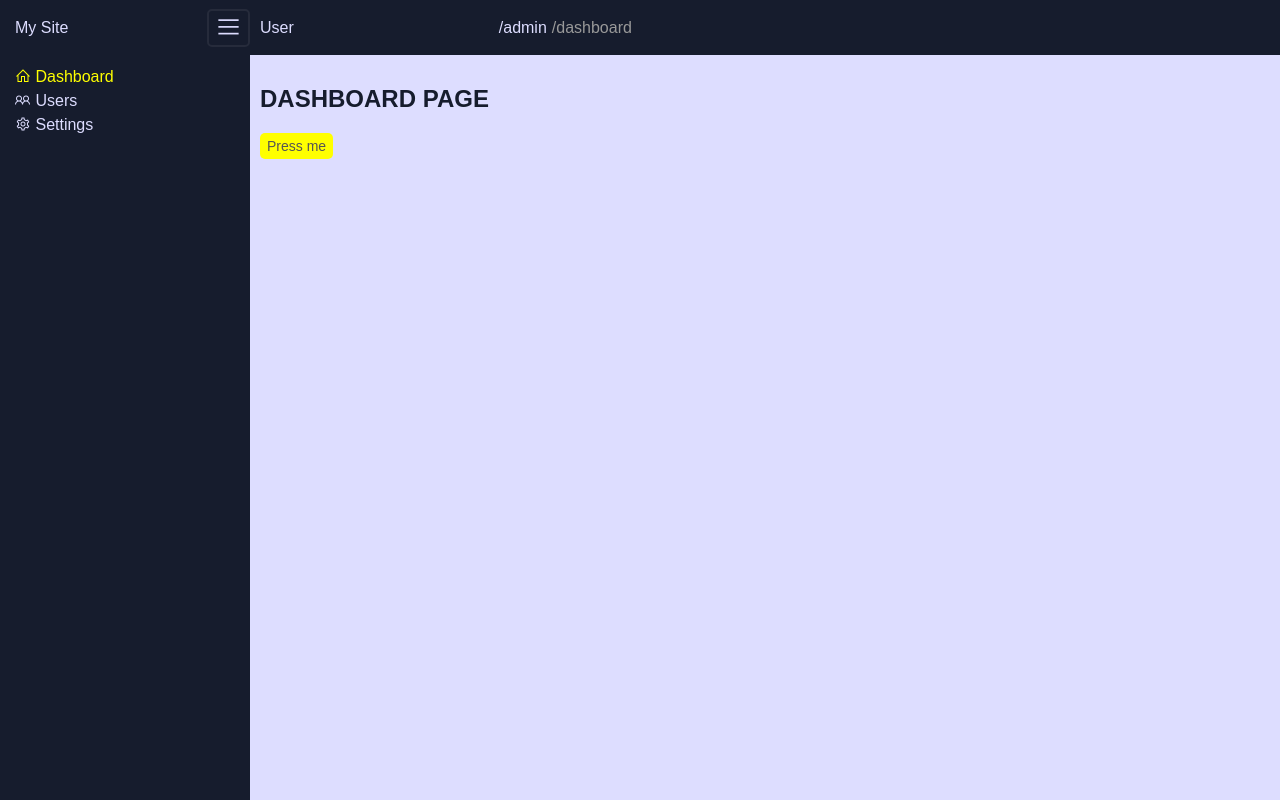
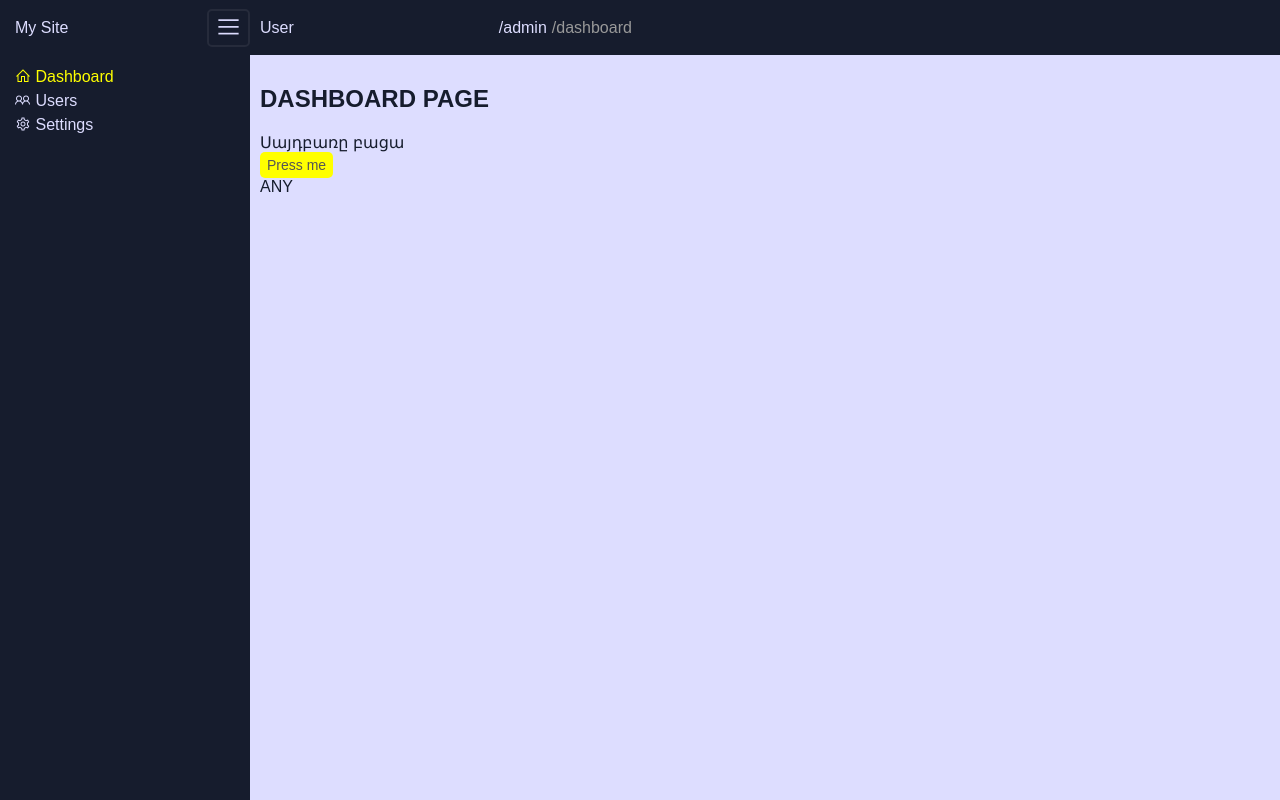
Before and after one commit to VagharshakGasparyan/web-admin-next, a Next.js app: page /admin/dashboard in a window 1280 px wide. Built offline with nearby package versions, Linux system fonts and the light colour scheme.

Commit message:
add useGLS

```diff
--- a/src/app/admin/_layouts/adm_header.js
+++ b/src/app/admin/_layouts/adm_header.js
@@ -6,7 +6,7 @@ import {lsGet, lsSet} from "@/functions/ls";
 import BreadCrumb from "@/app/admin/_layouts/breadcrumb";
 // export const revalidate = 200;
 
-export default function AdmHeader({}) {
+export default function AdmHeader() {
     const pathname = usePathname();
     const toggleSidebar = ()=>{
         let sidebarOpen = lsGet("_set", true, "sidebarOpen");
--- a/src/app/admin/_layouts/admin.js
+++ b/src/app/admin/_layouts/admin.js
@@ -4,25 +4,18 @@ import {useRouter, redirect, usePathname} from 'next/navigation';
 import {createContext, useContext, useEffect, useState} from "react";
 import AdmHeader from "@/app/admin/_layouts/adm_header";
 import AdmSidebar from "@/app/admin/_layouts/adm_sidebar";
-// import {lsGet, lsSet} from "@/functions/ls";
+import {useGLS} from "@/functions/ls";
 // export const revalidate = 200;
 
 
 export default function Admin({children}) {
     const [initialised, setInitialised] = useState(false);
 
-    const [state, setState] = useState(false);
-    const LsContext = createContext(state);
+    const GLSContext = useGLS();
 
     useEffect(()=>{
         setInitialised(true);
     }, []);
-
-    useEffect(()=>{
-        global.updateState = ()=>{
-            setState(!state);
-        }
-    },[state]);
 
     const pathname = usePathname();
 
@@ -33,9 +26,9 @@ export default function Admin({children}) {
             <section className={"admin-section"}>
                 <AdmSidebar />
                 <main className={"admin-main"}>
-                    <LsContext.Provider value={state}>
+                    <GLSContext.Provider value={"state"}>
                         {children}
-                    </LsContext.Provider>
+                    </GLSContext.Provider>
                 </main>
             </section>
         </>:<div style={{fontSize:"50px", color:"#161c2d"}} className={"d-flex align-items-center justify-content-center flex-1"}>Loading...</div>
--- /dev/null
+++ b/src/app/admin/_layouts/any.js
@@ -0,0 +1,16 @@
+'use client'
+
+import {useRouter, redirect, usePathname} from 'next/navigation';
+import {createContext, useContext, useEffect, useState} from "react";
+import AdmHeader from "@/app/admin/_layouts/adm_header";
+import AdmSidebar from "@/app/admin/_layouts/adm_sidebar";
+import {useGLS} from "@/functions/ls";
+// export const revalidate = 200;
+
+
+export default function Any() {
+    console.log("ANY");
+    return (
+        <div>ANY</div>
+    );
+}
--- a/src/app/admin/dashboard/page.js
+++ b/src/app/admin/dashboard/page.js
@@ -2,8 +2,8 @@
 
 import {useEffect, useState} from "react";
 import {useRouter, redirect, usePathname} from 'next/navigation';
-import {lsGet, varGet, varSet} from "@/functions/ls";
-// export const revalidate = 200;
+import {lsGet, varGet, varSet, useGLS} from "@/functions/ls";
+import Any from "@/app/admin/_layouts/any";
 
 export default function Dashboard() {
     const pathname = usePathname();
@@ -11,12 +11,14 @@ export default function Dashboard() {
     return (
         <div>
             <h1>DASHBOARD PAGE</h1>
+            <div>{lsGet("_set", true, "sidebarOpen") ? "Սայդբառը բացա" : "Սայդբառը փագա"}</div>
             <button style={{backgroundColor: varGet("btnColor", "yellow")}} className={'btn'}
                     onClick={()=>{
                         let c = varGet("btnColor", "yellow");
                         varSet("btnColor", c === "yellow" ? "red" : "yellow");
                     }}
             >Press me</button>
+            <Any/>
         </div>
     );
 }
--- a/src/app/admin/page.js
+++ b/src/app/admin/page.js
@@ -12,7 +12,7 @@ export default function L1() {
             <button style={{backgroundColor: varGet("btnColor", "yellow")}} className={'btn'}
                     onClick={()=>{
                         let c = varGet("btnColor", "yellow");
-                        let a= varSet("btnColor", c === "yellow" ? "red" : "yellow");
+                        varSet("btnColor", c === "yellow" ? "red" : "yellow");
                     }}
             >Press me</button>
         </div>
--- a/src/functions/ls.js
+++ b/src/functions/ls.js
@@ -1,10 +1,12 @@
 'use client'
+
+const {useState, createContext} = require("react");
 
 function isJson(data) {
     try {
         JSON.parse(data);
         return true;
-    }catch (e) {
+    } catch (e) {
         return false;
     }
 }
@@ -15,33 +17,33 @@ function isTypeJson(data) {
 
 function saveToGlobal(keys, value, obj) {
     let key = keys[0];
-    if(keys.length < 2){
+    if (keys.length < 2) {
         obj[key] = value;
         return;
     }
-    if(!isTypeJson(obj) || !(key in obj)){
+    if (!isTypeJson(obj) || !(key in obj)) {
         obj[key] = {};
     }
     saveToGlobal(keys.slice(1), value, obj[key]);
 }
 
 function lsGet(localStorageKey, defaultValue, jsonKey = null) {
-    if(("ls" in global) && isTypeJson(global.ls) && (localStorageKey in global.ls)){
-        if(jsonKey){
-            if(isTypeJson(global.ls[localStorageKey]) && (jsonKey in global.ls[localStorageKey])){
+    if (("ls" in global) && isTypeJson(global.ls) && (localStorageKey in global.ls)) {
+        if (jsonKey) {
+            if (isTypeJson(global.ls[localStorageKey]) && (jsonKey in global.ls[localStorageKey])) {
                 return global.ls[localStorageKey][jsonKey];
             }
-        }else{
+        } else {
             return global.ls[localStorageKey];
         }
     }
     let val = localStorage.getItem(localStorageKey);
-    if(jsonKey){
+    if (jsonKey) {
         try {
             let val1 = JSON.parse(val)[jsonKey];
             saveToGlobal(["ls", localStorageKey, jsonKey], val1, global);
             return val1;
-        }catch (e) {
+        } catch (e) {
             return defaultValue;
         }
     }
@@ -49,36 +51,36 @@ function lsGet(localStorageKey, defaultValue, jsonKey = null) {
 }
 
 function lsSet(localStorageKey, value, jsonKey = null) {
-    if(jsonKey){
+    if (jsonKey) {
         try {
             let val = localStorage.getItem(localStorageKey);
             let val1 = isJson(val) ? JSON.parse(val) : {};
             val1[jsonKey] = value;
             localStorage.setItem(localStorageKey, JSON.stringify(val1));
             saveToGlobal(["ls", localStorageKey, jsonKey], value, global);
-            if("updateState" in global){
+            if ("updateState" in global) {
                 global.updateState();
             }
             return true;
-        }catch (e) {
+        } catch (e) {
             return false;
         }
     }
     localStorage.setItem(localStorageKey, value);
     saveToGlobal(["ls", localStorageKey], value, global);
-    if("updateState" in global){
+    if ("updateState" in global) {
         global.updateState();
     }
     return true;
 }
 
 function varGet(StateKey, defaultValue, jsonKey = null) {
-    if(("gs" in global) && isTypeJson(global.gs) && (StateKey in global.gs)){
-        if(jsonKey){
-            if(isTypeJson(global.gs[StateKey]) && (jsonKey in global.gs[StateKey])){
+    if (("gs" in global) && isTypeJson(global.gs) && (StateKey in global.gs)) {
+        if (jsonKey) {
+            if (isTypeJson(global.gs[StateKey]) && (jsonKey in global.gs[StateKey])) {
                 return global.gs[StateKey][jsonKey];
             }
-        }else{
+        } else {
             return global.gs[StateKey];
         }
     }
@@ -86,24 +88,31 @@ function varGet(StateKey, defaultValue, jsonKey = null) {
 }
 
 function varSet(StateKey, value, jsonKey = null) {
-    // console.log(global.gs);
-    if(jsonKey){
+    if (jsonKey) {
         try {
             saveToGlobal(["gs", StateKey, jsonKey], value, global);
-            if("updateState" in global){
+            if ("updateState" in global) {
                 global.updateState();
             }
             return true;
-        }catch (e) {
+        } catch (e) {
             return false;
         }
     }
     saveToGlobal(["gs", StateKey], value, global);
-    if("updateState" in global){
+    if ("updateState" in global) {
         global.updateState();
     }
     return true;
 }
 
+function useGLS() {
+    const [state, setState] = useState(false);
+    global.updateState = () => {
+        setState(!state);
+    };
+    return createContext("state");
+}
 
-module.exports = {lsGet, lsSet, varGet, varSet};
+
+module.exports = {lsGet, lsSet, varGet, varSet, useGLS};
```
Also changed, not shown: src/app/admin/users/page.js (+9 -4 lines).
